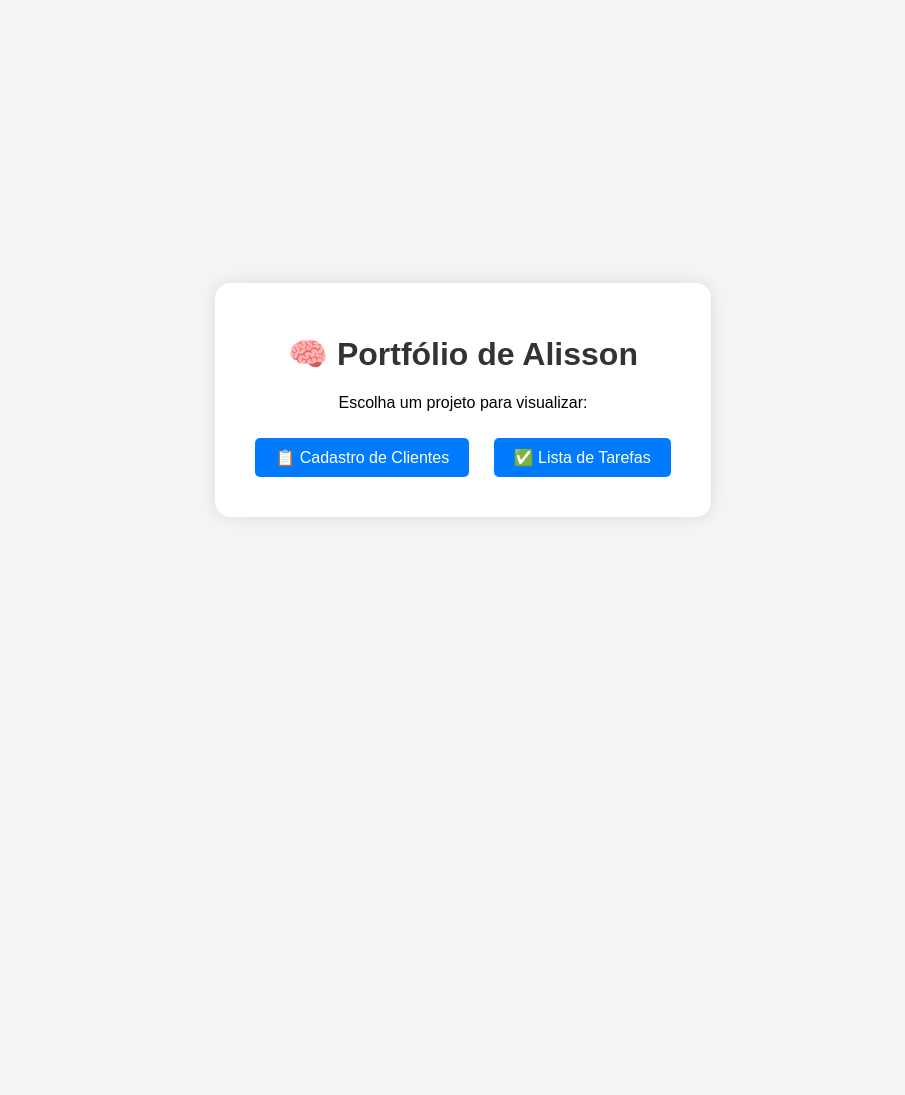
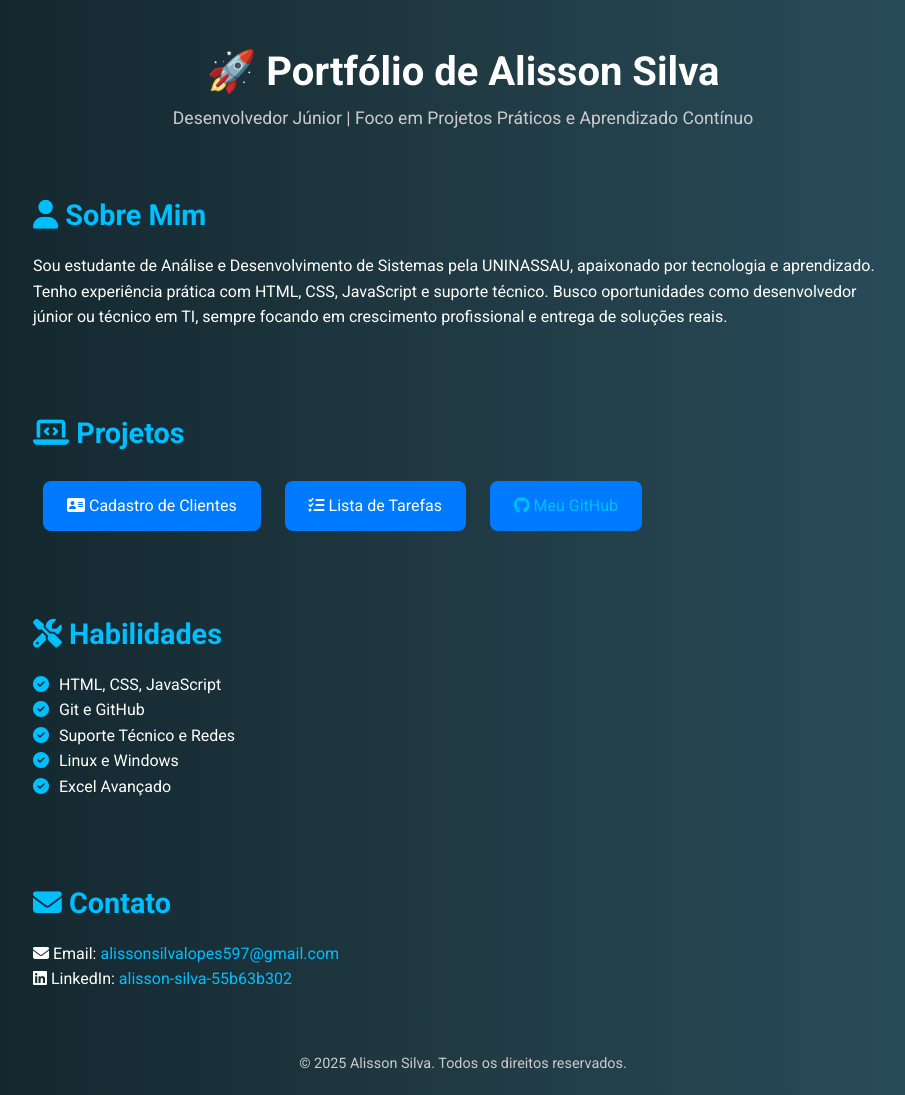
Before and after one commit to alissonndev/meus-projetos-html, a plain HTML site: page index.html in a window 1280 px wide. Shown: the whole page, without its empty margins (177-1082 px from the left). Before the commit the page ends 800 px from the top, so only its background shows below. Drawn offline with Linux system fonts and the light colour scheme.

Commit message:
Update index.html

```diff
--- a/index.html
+++ b/index.html
@@ -1,51 +1,113 @@
-<!DOCTYPE html>
-<html lang="pt-BR">
+<!DOCTYPE html><html lang="pt-BR">
 <head>
   <meta charset="UTF-8" />
   <meta name="viewport" content="width=device-width, initial-scale=1.0" />
-  <title>Portfólio de Projetos</title>
+  <title>Portfólio de Alisson</title>
+  <link href="https://fonts.googleapis.com/css2?family=Roboto:wght@400;700&display=swap" rel="stylesheet">
+  <link rel="stylesheet" href="https://cdnjs.cloudflare.com/ajax/libs/font-awesome/6.5.0/css/all.min.css">
   <style>
+    * {
+      margin: 0;
+      padding: 0;
+      box-sizing: border-box;
+      font-family: 'Roboto', sans-serif;
+    }
     body {
-      font-family: Arial, sans-serif;
-      background: #f4f4f4;
-      display: flex;
-      flex-direction: column;
-      align-items: center;
-      justify-content: center;
-      height: 100vh;
-      margin: 0;
+      background: linear-gradient(to right, #0f2027, #203a43, #2c5364);
+      color: white;
+      line-height: 1.6;
     }
-    .card {
-      background: white;
-      padding: 30px;
-      border-radius: 15px;
-      box-shadow: 0 0 15px rgba(0, 0, 0, 0.1);
+    header {
       text-align: center;
+      padding: 40px 20px 20px;
     }
-    h1 {
-      color: #333;
+    header h1 {
+      font-size: 2.5rem;
     }
-    a {
+    header p {
+      font-size: 1.1rem;
+      color: #ccc;
+    }
+    section {
+      padding: 40px 20px;
+      max-width: 900px;
+      margin: 0 auto;
+    }
+    h2 {
+      font-size: 1.8rem;
+      margin-bottom: 15px;
+      color: #00bfff;
+    }
+    .buttons a {
       display: inline-block;
-      margin: 10px;
-      padding: 10px 20px;
-      text-decoration: none;
+      margin: 10px 10px 0;
+      padding: 12px 24px;
+      font-size: 1rem;
       color: white;
       background-color: #007bff;
-      border-radius: 5px;
-      transition: background 0.3s;
+      border-radius: 8px;
+      text-decoration: none;
+      transition: transform 0.2s ease, background 0.3s ease;
     }
-    a:hover {
+    .buttons a:hover {
       background-color: #0056b3;
+      transform: scale(1.05);
+    }
+    ul {
+      list-style: none;
+      padding-left: 0;
+    }
+    ul li::before {
+      content: '\f058';
+      font-family: 'Font Awesome 6 Free';
+      font-weight: 900;
+      margin-right: 10px;
+      color: #00bfff;
+    }
+    a[href^="mailto"], a[href^="https"] {
+      color: #00bfff;
+      text-decoration: none;
+    }
+    a[href^="mailto"]:hover, a[href^="https"]:hover {
+      text-decoration: underline;
+    }
+    footer {
+      text-align: center;
+      padding: 20px;
+      font-size: 0.9rem;
+      color: #ccc;
     }
   </style>
 </head>
 <body>
-  <div class="card">
-    <h1>🧠 Portfólio de Alisson</h1>
-    <p>Escolha um projeto para visualizar:</p>
-    <a href="./cadastro/" target="_blank">📋 Cadastro de Clientes</a>
-    <a href="./todo/" target="_blank">✅ Lista de Tarefas</a>
-  </div>
+  <header>
+    <h1>🚀 Portfólio de Alisson Silva</h1>
+    <p>Desenvolvedor Júnior | Foco em Projetos Práticos e Aprendizado Contínuo</p>
+  </header>  <section>
+    <h2><i class="fas fa-user"></i> Sobre Mim</h2>
+    <p>Sou estudante de Análise e Desenvolvimento de Sistemas pela UNINASSAU, apaixonado por tecnologia e aprendizado. Tenho experiência prática com HTML, CSS, JavaScript e suporte técnico. Busco oportunidades como desenvolvedor júnior ou técnico em TI, sempre focando em crescimento profissional e entrega de soluções reais.</p>
+  </section>  <section>
+    <h2><i class="fas fa-laptop-code"></i> Projetos</h2>
+    <div class="buttons">
+      <a href="./cadastro/" target="_blank"><i class="fas fa-address-card"></i> Cadastro de Clientes</a>
+      <a href="./todo/" target="_blank"><i class="fas fa-tasks"></i> Lista de Tarefas</a>
+      <a href="https://github.com/alissonndev" target="_blank"><i class="fab fa-github"></i> Meu GitHub</a>
+    </div>
+  </section>  <section>
+    <h2><i class="fas fa-tools"></i> Habilidades</h2>
+    <ul>
+      <li>HTML, CSS, JavaScript</li>
+      <li>Git e GitHub</li>
+      <li>Suporte Técnico e Redes</li>
+      <li>Linux e Windows</li>
+      <li>Excel Avançado</li>
+    </ul>
+  </section>  <section>
+    <h2><i class="fas fa-envelope"></i> Contato</h2>
+    <p><i class="fas fa-envelope"></i> Email: <a href="mailto:alissonsilvalopes597@gmail.com">alissonsilvalopes597@gmail.com</a></p>
+    <p><i class="fab fa-linkedin"></i> LinkedIn: <a href="https://www.linkedin.com/in/alisson-silva-55b63b302/">alisson-silva-55b63b302</a></p>
+  </section>  <footer>
+    © 2025 Alisson Silva. Todos os direitos reservados.
+  </footer>
 </body>
 </html>
```
